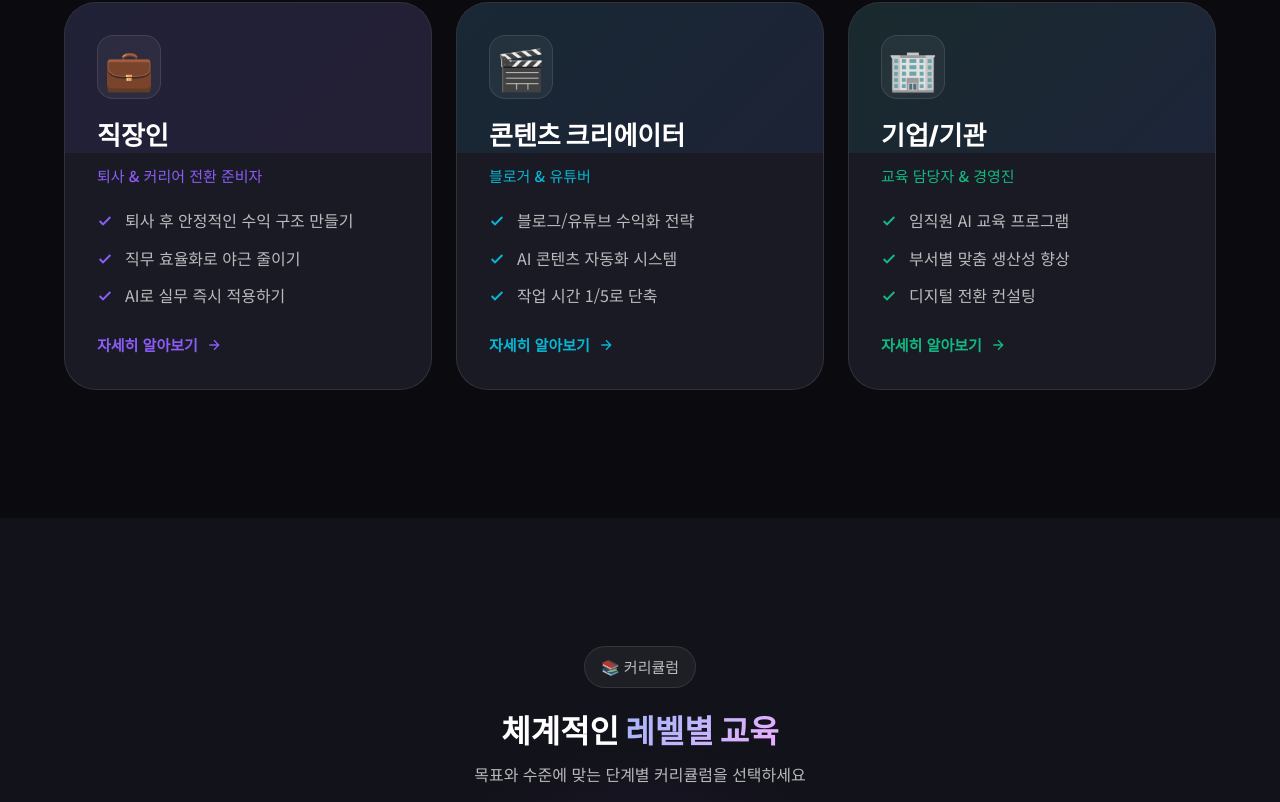
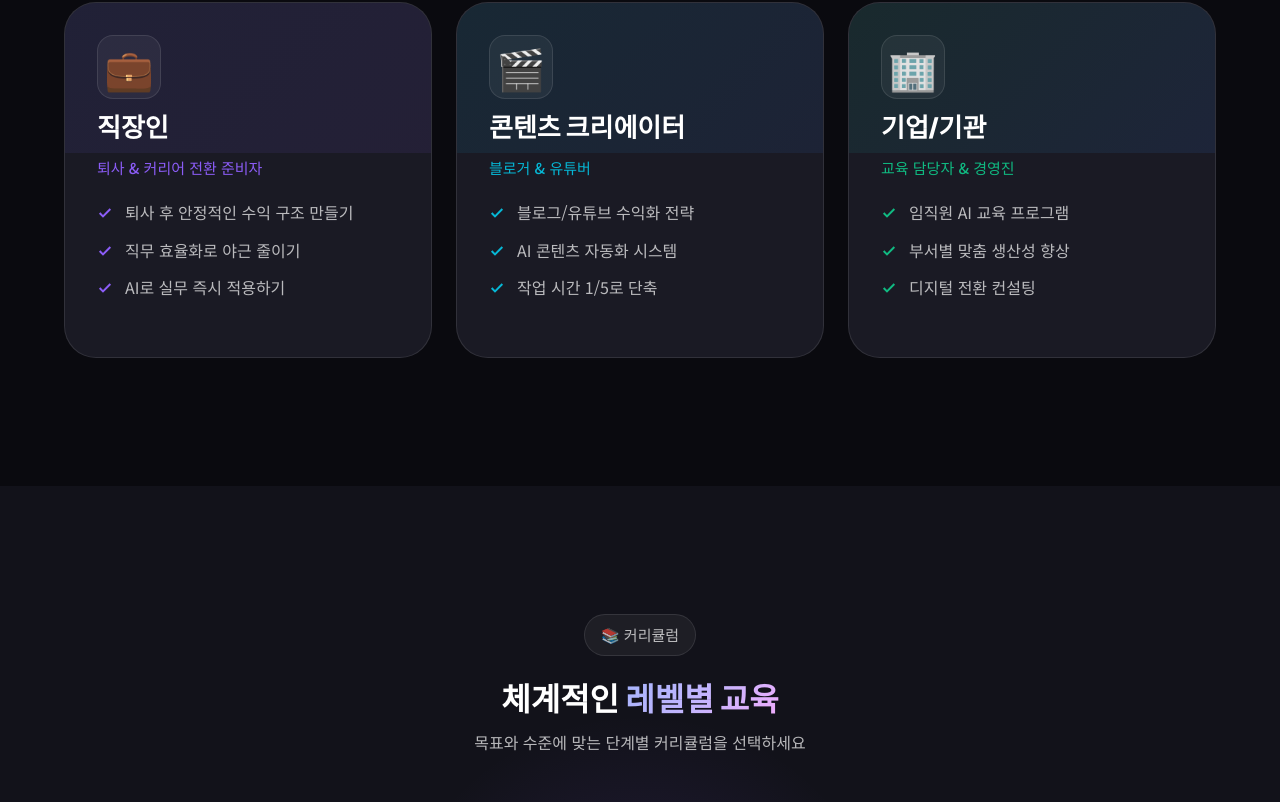
Before and after one commit to dev-shiba/inner_lead, a React (Vite) app: page / in a window 1280 px wide. Shown: the part 2909-3711 px from the top of the page. Built offline with nearby package versions, Linux system fonts and the light colour scheme.

Commit message:
fix: Move Target titles up, remove CTA button

```diff
--- a/src/components/TargetAudience.css
+++ b/src/components/TargetAudience.css
@@ -91,7 +91,7 @@
     align-items: center;
     justify-content: center;
     font-size: 2.5rem;
-    margin-bottom: var(--space-5);
+    margin-bottom: var(--space-3);
     position: relative;
     z-index: 1;
     background: var(--glass-bg);
--- a/src/components/TargetAudience.jsx
+++ b/src/components/TargetAudience.jsx
@@ -77,12 +77,6 @@ export default function TargetAudience() {
                                     </li>
                                 ))}
                             </ul>
-                            <a href="#contact" className="target-cta">
-                                자세히 알아보기
-                                <svg width="16" height="16" viewBox="0 0 24 24" fill="none" stroke="currentColor" strokeWidth="2">
-                                    <path d="M5 12h14M12 5l7 7-7 7" />
-                                </svg>
-                            </a>
                         </div>
                     ))}
                 </div>
```
